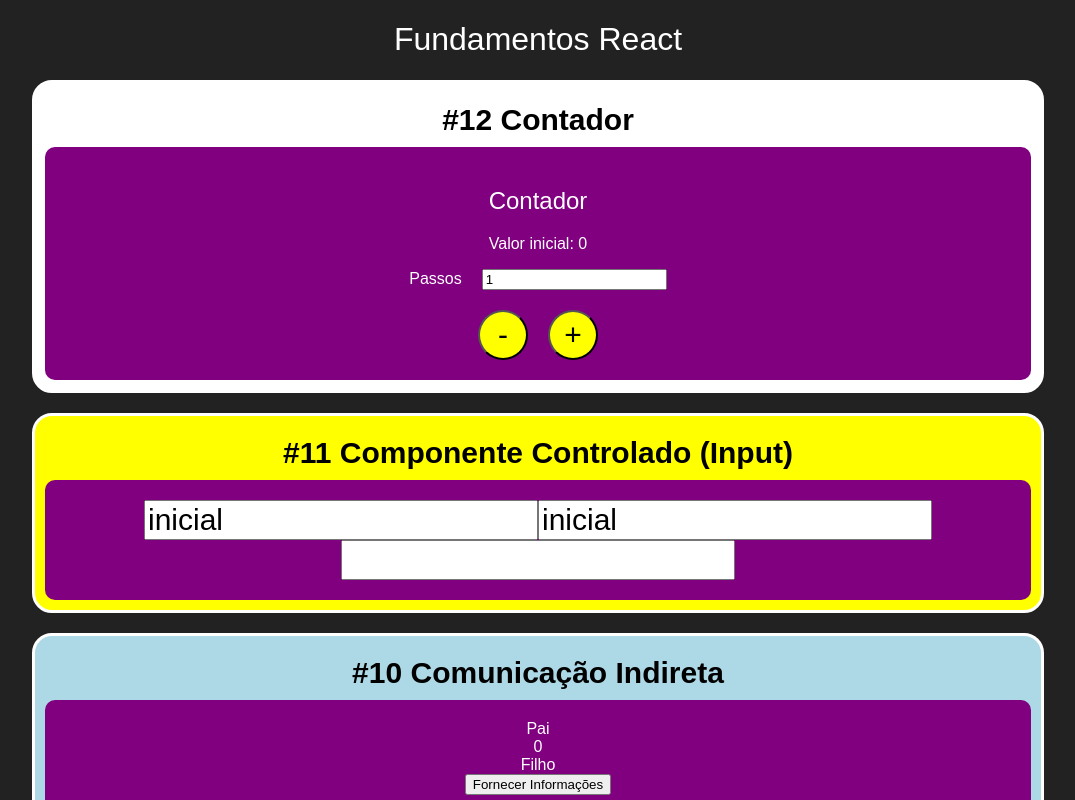
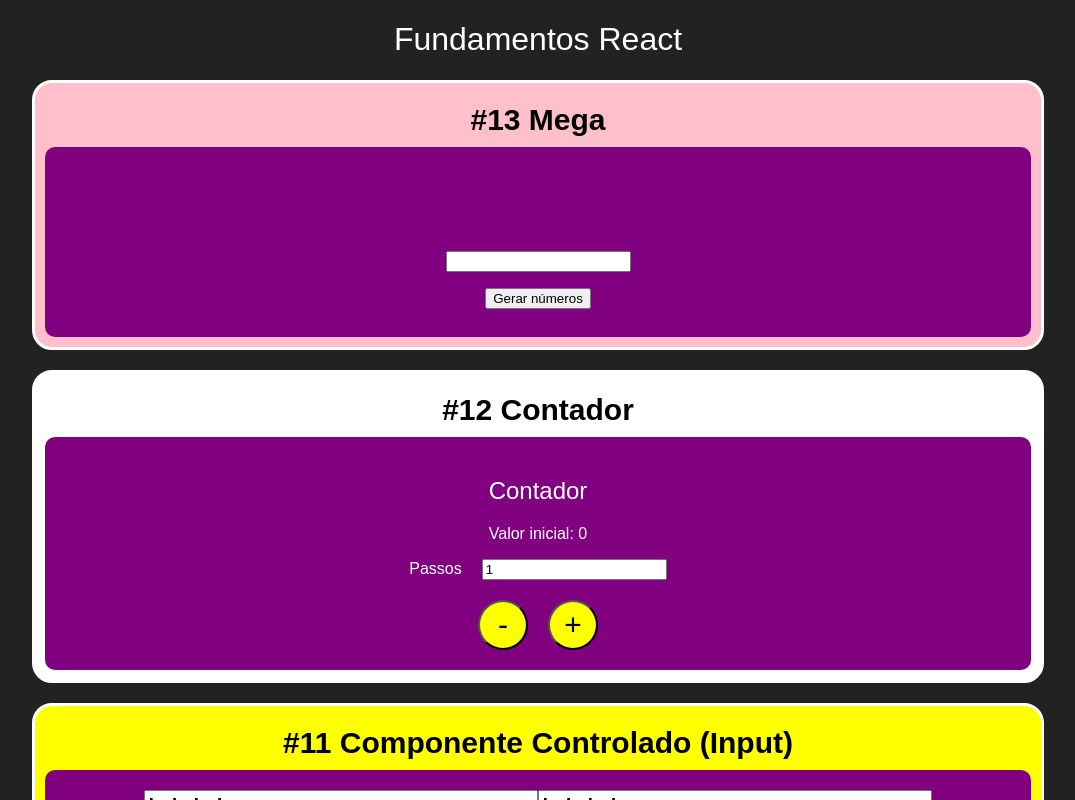
Before and after one commit to lubomfim/aprendendo-react, a React (Create React App) app in the folder aulas/fundamentos/: page / in a window 1280 px wide. Shown: the top 800 px of the page, without its empty margins (102-1177 px from the left). Built offline with nearby package versions, Linux system fonts and the light colour scheme.

Commit message:
Update readme e finalizado desafio Megasena

```diff
--- a/aulas/fundamentos/src/App.jsx
+++ b/aulas/fundamentos/src/App.jsx
@@ -16,11 +16,15 @@
 import IndiretaPai from './components/comunicacao/IndiretaPai'
 import Input from './components/formulario/Input'
 import Contador from './components/contador/Contador'
+import Mega from './components/mega/Mega'
 
 const App = props =>
   <div id="app">
     <h1>Fundamentos React</h1>
    <div className="container">
+    <Card titulo="#13 Mega" color="pink">
+      <Mega />
+    </Card>
     <Card titulo="#12 Contador" color="white">
       <Contador />
     </Card>
--- /dev/null
+++ b/aulas/fundamentos/src/components/mega/Mega.css
@@ -0,0 +1,12 @@
+.mega {
+  display: flex;
+  justify-content: space-around;
+  align-items: center;
+  flex-direction: column;
+  height: 150px;
+}
+
+.mega p {
+  font-size: 30px;
+  font-weight: bold;
+}
--- /dev/null
+++ b/aulas/fundamentos/src/components/mega/Mega.jsx
@@ -0,0 +1,43 @@
+import React, {Component} from 'react'
+import './Mega.css'
+
+class Mega extends Component {
+
+  state = {
+    quantidade: 0,
+    numeros: []
+  }
+
+  gerar() {
+    let set = new Set()
+
+    let i = 0
+
+    while(i < this.state.quantidade) {
+      let aleatorio = Math.floor(Math.random() * (60 - 1 + 1)) + 1;
+      set.add(aleatorio)
+
+      i++
+    }
+
+    this.setState({numeros: [...set].sort((a, b) => a - b)})
+  }
+
+  setar(valor) {
+    this.setState({quantidade: valor})
+  }
+
+  render(){
+    let convertendo = this.state.numeros.join(', ')
+   return (
+    <div className="mega">
+      <p>{convertendo}</p>
+      <input type="number"onChange={e => this.setar(e.target.value)}/>
+      <button onClick={_ => this.gerar(this.state)}>Gerar números</button>
+    </div>
+
+    )
+  }
+}
+
+export default Mega
```
Also changed, not shown: 2 other files (tests, documents, lock files or other folders).
